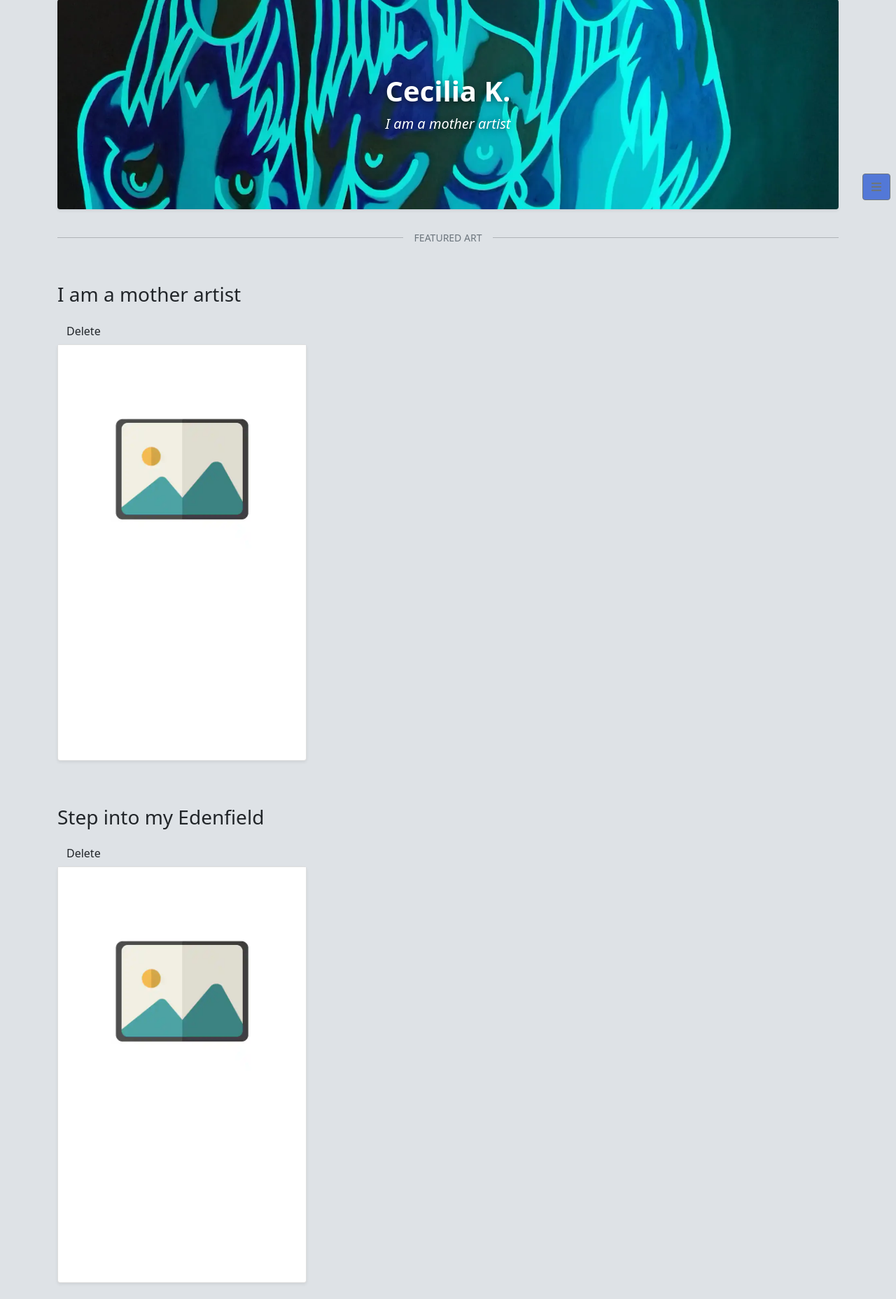
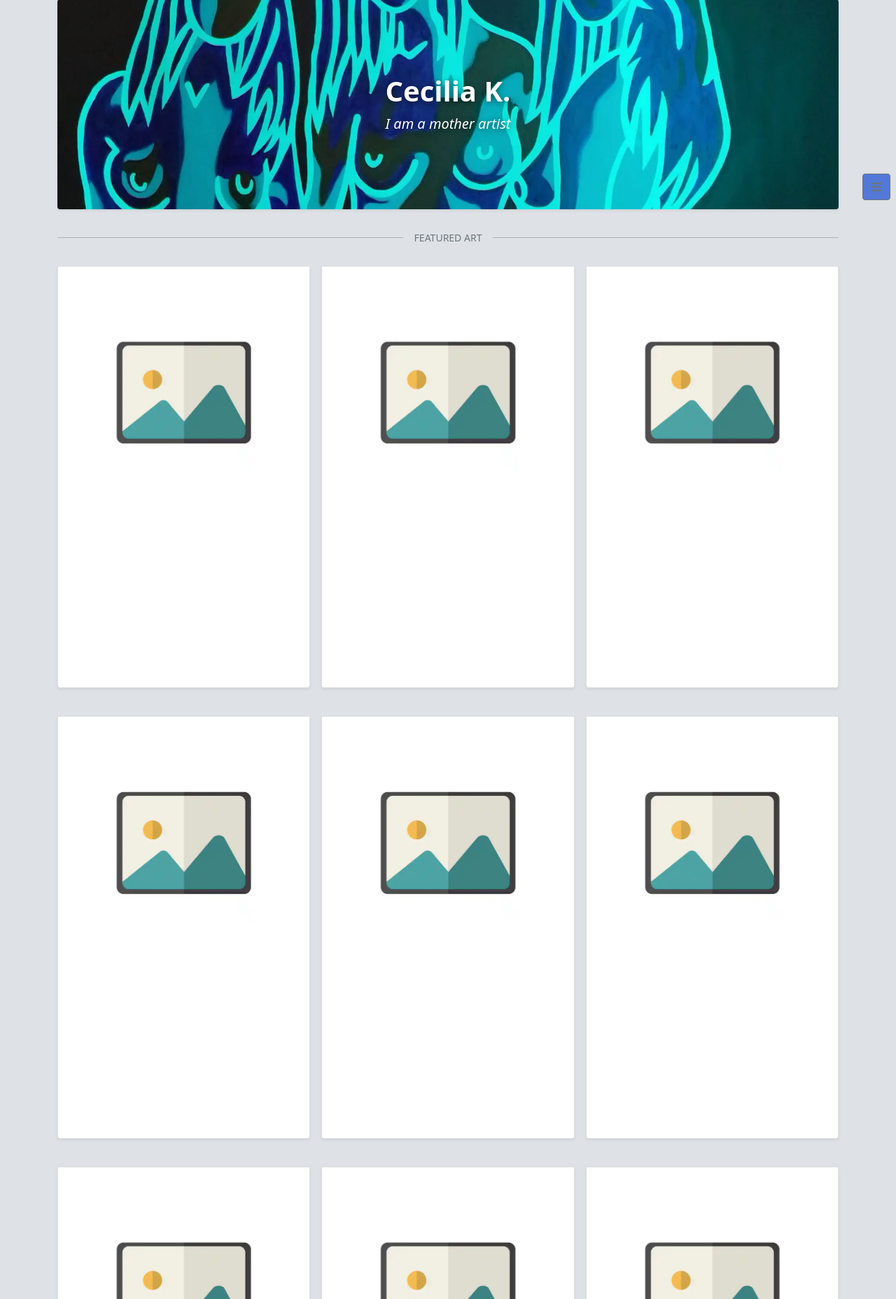
Before and after one commit to SourTarte/hackathon-project-constcollection, a Django app: page /gallery/ in a window 1280 px wide. Shown: the part 133-1989 px from the top of the page at 70% size. Run offline with Django 5.2, Linux system fonts and the light colour scheme; data comes from the database, SQL or seed files in the repository; parts of the project's set-up code (start-up, migrations or seed data) failed here and were passed over.

Commit message:
hide delete buttons behind {% if user.is_authenticated %}. Urgent

```diff
--- a/gallery/templates/gallery/art.html
+++ b/gallery/templates/gallery/art.html
@@ -79,14 +79,20 @@
     {% endfor %}
   </section> -->
 
-  <section class="row g-3">
+
+<section class="row g-3">
   {% for category in categories %}
-    <div class="col-12">
-      <h3 class="mt-4 mb-3">{{ category.name }}</h3>
-      <a class="btn btn-delete" data-category_id="{{ category.id }}">Delete</a>
-      <div class="row">
+    <!-- <div class="col-12"> -->
+      {% if user.is_authenticated %}
+      <span class="mt-4 mb-3">{{ category.name }}</span>
+      <a class="btn btn-delete" data-category_id="{{ category.id }}">Delete Category</a>
+      <!-- <div class="row"> -->
+      {% endif %}
         {% for media in category.media.all %}
           <div class="col-md-6 col-lg-4 mb-4">
+            <div>
+              TEST DIV: {{ category.name }}
+            </div>
             <div class="card h-100 shadow-sm">
               {% if media.image %}
                 <img class="card-img-top" src="{{ media.image.url }}" alt="{{ media.alt_text }}">
@@ -97,9 +103,9 @@
               {% endif %}
               <div class="card-body">
                 <h5 class="card-title">{{ media.title }}</h5>
-                <!-- <p class="card-text">{{ media.alt_text }}</p> -->
-                <!-- <small class="text-muted">{{ media.created_on }}</small> -->
+                {% if user.is_authenticated %}
                 <a class="btn btn-warning" data-media_id="{{ media.id }}">Delete Media</a>
+                {% endif %}
               </div>
             </div>
           </div>
@@ -126,8 +132,8 @@
           <a class="ms-3 text-white" href="#">Delete</a>
           -->
         {% endfor %}
-      </div>
-    </div>
+      <!-- </div> -->
+    <!-- </div> -->
   {% endfor %}
 </section>
 
```
